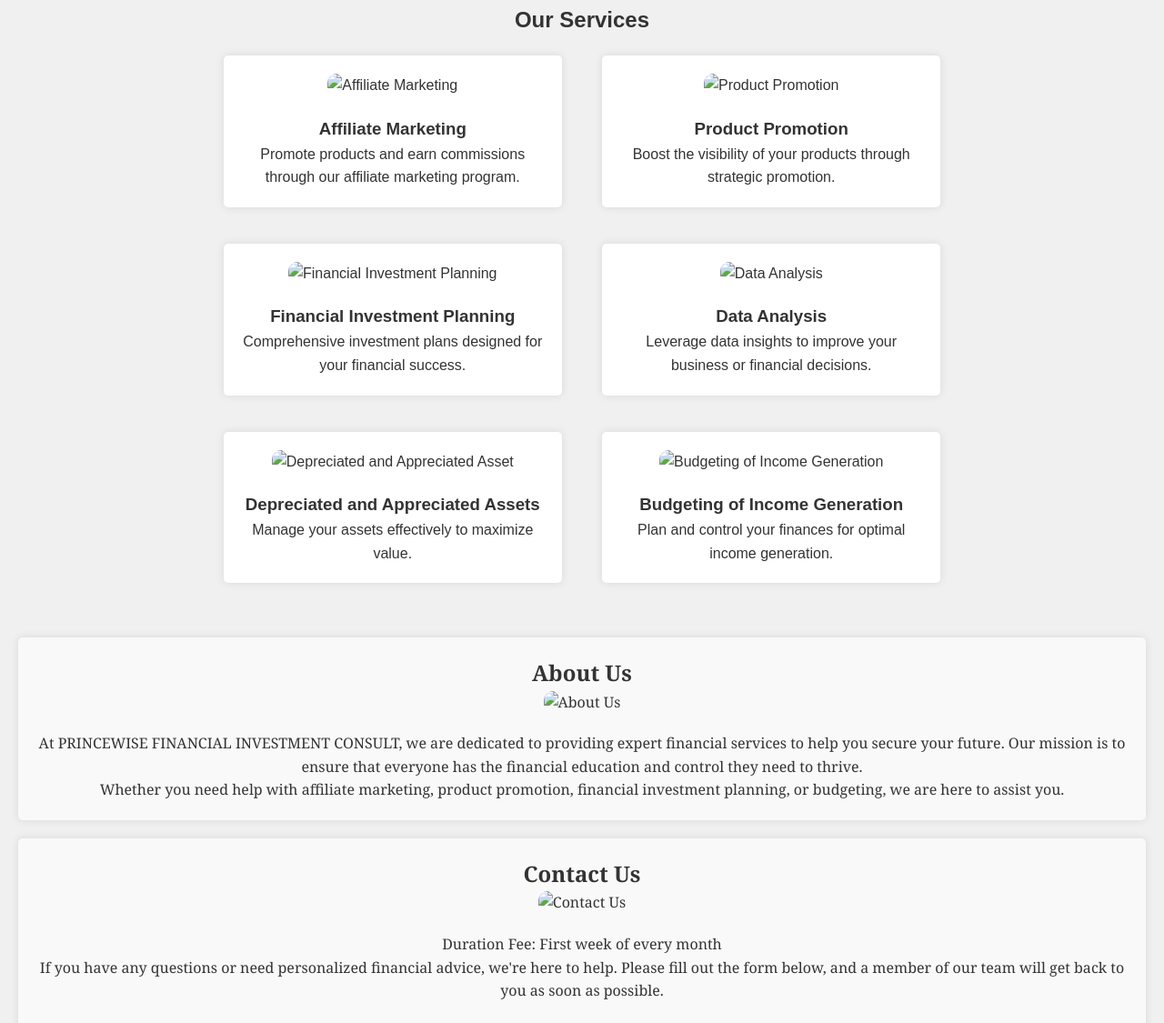
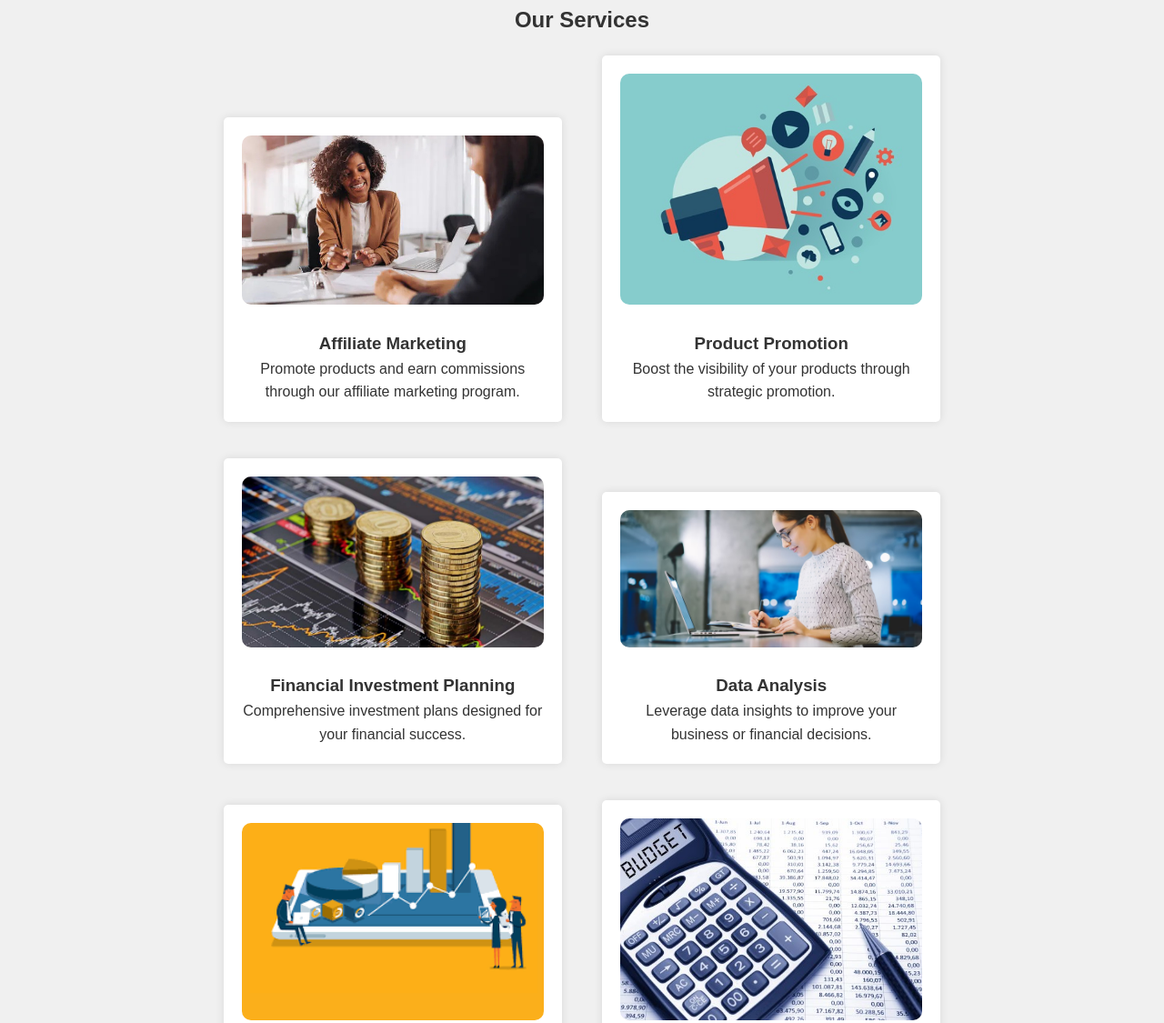
Before and after one commit to Dampson18/Dampson18.github.io, a plain HTML site: page index.html in a window 1280 px wide. Shown: the part 379-1504 px from the top of the page at 91% size. Drawn offline with Linux system fonts and the light colour scheme.

Commit message:
Update index.html

```diff
--- a/index.html
+++ b/index.html
@@ -7,7 +7,7 @@
     <meta name="description" content="PRINCEWISE FINANCIAL INVESTMENT CONSULT offers expert financial advice and tools to help you manage your finances.">
     <meta name="keywords" content="affiliate marketing, financial planning, data analysis, investment, asset management, budgeting">
     <title>PRINCEWISE FINANCIAL INVESTMENT CONSULT</title>
-	<link rel="icon" href="images/princewise.ico" type="image/x-icon">
+	<link rel="icon" href="princewise.ico" type="image/x-icon">
     <link rel="stylesheet" href="https://cdnjs.cloudflare.com/ajax/libs/font-awesome/6.0.0-beta3/css/all.min.css">
     <style>
         * {
@@ -214,32 +214,32 @@ button.cta:hover {
             <h2>Our Services</h2>
             <div class="service-container">
                 <div class="service-card">
-                    <img src="images/affiliate_marketing.jpg" alt="Affiliate Marketing">
+                    <img src="affiliate_marketing.jpg" alt="Affiliate Marketing">
                     <h3>Affiliate Marketing</h3>
                     <p>Promote products and earn commissions through our affiliate marketing program.</p>
                 </div>
                 <div class="service-card">
-                    <img src="images/product_promotion.jpg" alt="Product Promotion">
+                    <img src="product_promotion.jpg" alt="Product Promotion">
                     <h3>Product Promotion</h3>
                     <p>Boost the visibility of your products through strategic promotion.</p>
                 </div>
                 <div class="service-card">
-                    <img src="images/financial_investment.jpg" alt="Financial Investment Planning">
+                    <img src="financial_investment.jpg" alt="Financial Investment Planning">
                     <h3>Financial Investment Planning</h3>
                     <p>Comprehensive investment plans designed for your financial success.</p>
                 </div>
                 <div class="service-card">
-                    <img src="images/data_analysis.png" alt="Data Analysis">
+                    <img src="data_analysis.png" alt="Data Analysis">
                     <h3>Data Analysis</h3>
                     <p>Leverage data insights to improve your business or financial decisions.</p>
                 </div>
                 <div class="service-card">
-                    <img src="images/assets.png" alt="Depreciated and Appreciated Asset">
+                    <img src="assets.png" alt="Depreciated and Appreciated Asset">
                     <h3>Depreciated and Appreciated Assets</h3>
                     <p>Manage your assets effectively to maximize value.</p>
                 </div>
                 <div class="service-card">
-                    <img src="images/budget.jpg" alt="Budgeting of Income Generation">
+                    <img src="budget.jpg" alt="Budgeting of Income Generation">
                     <h3>Budgeting of Income Generation</h3>
                     <p>Plan and control your finances for optimal income generation.</p>
                 </div>
@@ -248,14 +248,14 @@ button.cta:hover {
 
         <section id="about">
             <h2>About Us</h2>
-            <img src="images/about.jpg" alt="About Us">
+            <img src="about.jpg" alt="About Us">
             <p>At PRINCEWISE FINANCIAL INVESTMENT CONSULT, we are dedicated to providing expert financial services to help you secure your future. Our mission is to ensure that everyone has the financial education and control they need to thrive.</p>
             <p>Whether you need help with affiliate marketing, product promotion, financial investment planning, or budgeting, we are here to assist you.</p>
         </section>
 
         <section id="contact">
             <h2>Contact Us</h2>
-            <img src="images/contact.jpg" alt="Contact Us">
+            <img src="contact.jpg" alt="Contact Us">
 			<p>Duration Fee: First week of every month</p>
             <p>If you have any questions or need personalized financial advice, we're here to help. Please fill out the form below, and a member of our team will get back to you as soon as possible.</p>
             <form id="contact-form">
```
